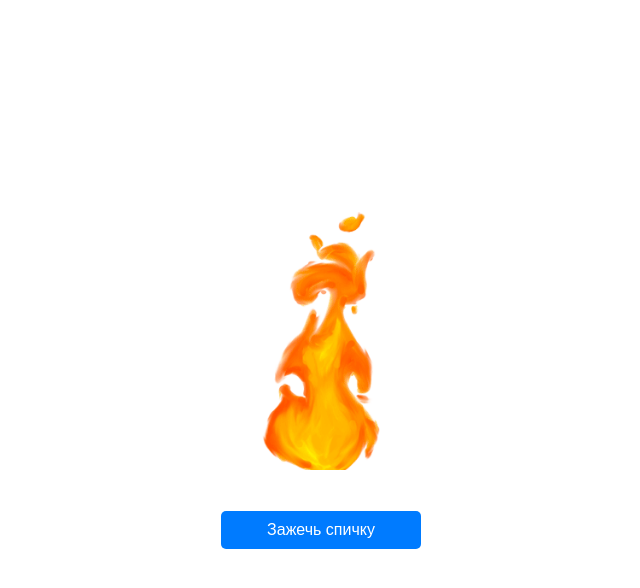
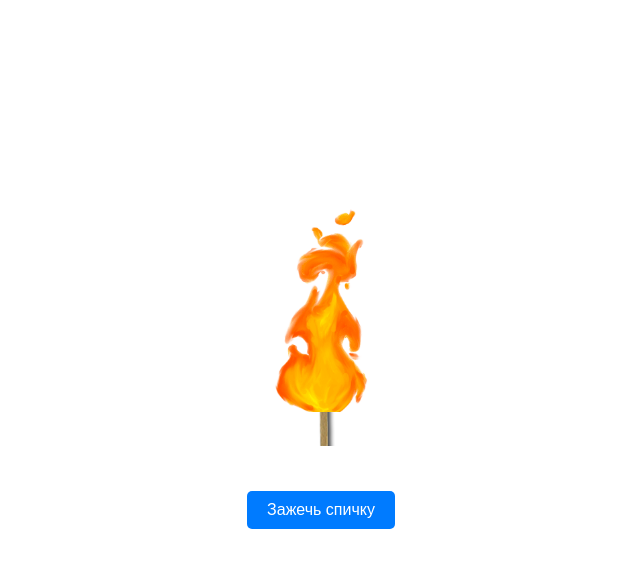
Before and after one commit to headiks/fire, a plain HTML site: page index.html in a window 1280 px wide. Both pictures are taken after a click on the button "Зажечь спичку". Shown: the whole page, without its empty margins (319-959 px from the left). Drawn offline with Linux system fonts and the light colour scheme.

Commit message:
Update index.html

```diff
--- a/index.html
+++ b/index.html
@@ -15,19 +15,19 @@
             align-items: center; /* Центрирование по вертикали */
             flex-direction: column; /* Вертикальное направление */
             margin: 0; /* Убираем отступы по умолчанию */
-            padding: 20px; /* Добавляем отступы для мобильных устройств */
         }
         #match, #burntMatch {
+            width: auto; /* Ширина по умолчанию */
             height: 200px; /* Высота изображения спички */
-            max-width: 100%; /* Ограничиваем максимальную ширину для мобильных */
+            position: relative; /* Позиционирование относительно контейнера */
             z-index: 1; /* Спичка выше фона */
         }
         #fire {
             position: absolute;
-            top: 0; /* Начальное положение гифки вверху спички */
+            top: 20; /* Начальное положение гифки вверху спички */
             left: 50%;
             transform: translateX(-50%);
-            width: 140px; /* Уменьшаем ширину гифки на 30% */
+            width: 110px; /* Уменьшаем ширину гифки на 30% */
             display: none; /* Скрываем гифку изначально */
             z-index: 2; /* Убедимся, что гифка выше спички */
         }
@@ -46,8 +46,6 @@
             color: white;
             cursor: pointer;
             transition: background-color 0.3s;
-            width: 100%; /* Кнопка занимает всю ширину */
-            max-width: 200px; /* Ограничиваем максимальную ширину кнопки */
         }
         button:hover {
             background-color: #0056b3;
@@ -62,9 +60,6 @@
             }
             #message {
                 font-size: 16px; /* Уменьшаем размер шрифта для мобильных */
-            }
-            button {
-                font-size: 14px; /* Уменьшаем размер шрифта кнопки для мобильных */
             }
         }
     </style>
```
